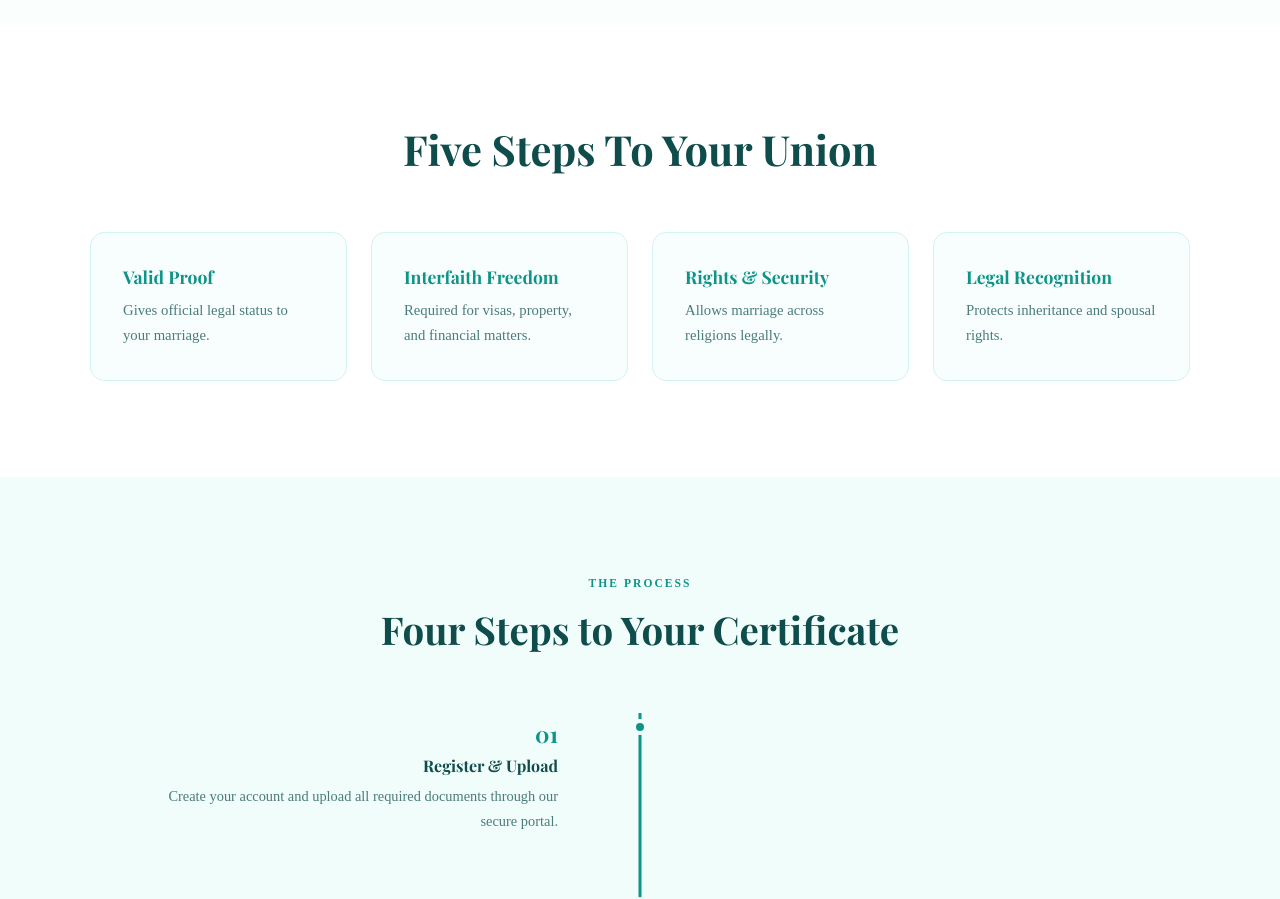
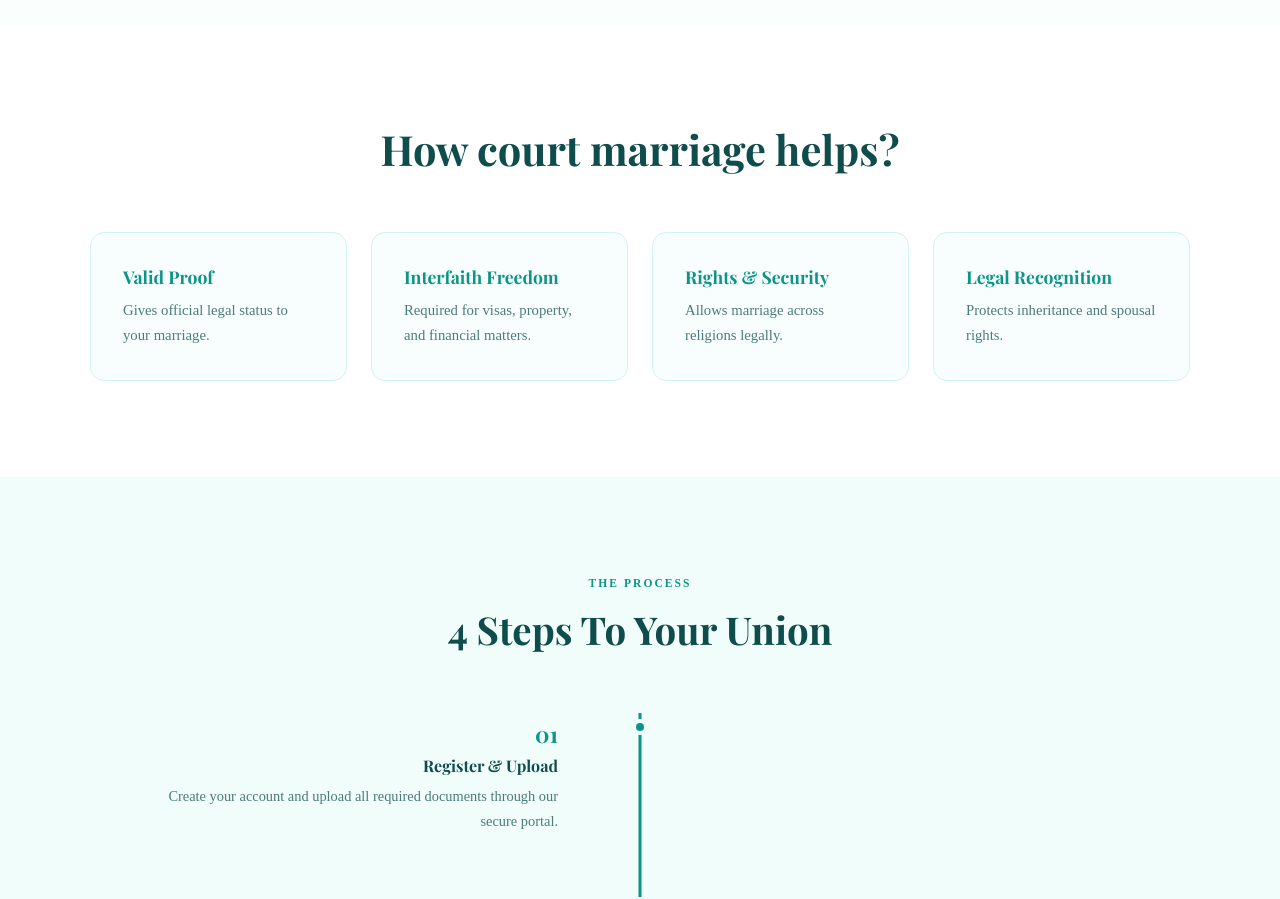
Before and after one commit to Shubham242G/marriage-registration-website, a Next.js app: page /hinduism-sikhism-buddhism-jainism in a window 1280 px wide. Shown: the part 1520-2419 px from the top of the page. Built offline with nearby package versions, Linux system fonts and the light colour scheme; a web font is replaced by a local one.

Commit message:
Had chnages in court marriage

```diff
--- a/app/[religion]/ReligionHomePage.tsx
+++ b/app/[religion]/ReligionHomePage.tsx
@@ -359,7 +359,7 @@ const displayedSteps = isCourtMarriage
                 marginBottom: "1rem",
               }}
             >
-              Five Steps To Your Union            </h2>
+              How court marriage helps?            </h2>
             {/* <p style={{ maxWidth: 640, margin: "0 auto", color: "#4b7b7b", fontSize: "1rem", lineHeight: 1.7 }}>
               A legally registered marriage protects your rights, secures your future, and ensures government recognition of your union.
             </p> */}
@@ -390,7 +390,7 @@ const displayedSteps = isCourtMarriage
               The Process
             </span>
             <h2 style={{ fontSize: "clamp(1.8rem, 3vw, 2.4rem)", fontWeight: 700, color: "#0f4c4c", marginTop: "0.75rem", fontFamily: "'Playfair Display', Georgia, serif" }}>
-              Four Steps to Your Certificate
+              {displayedSteps.length} Steps To Your Union
             </h2>
           </div>
 
```
